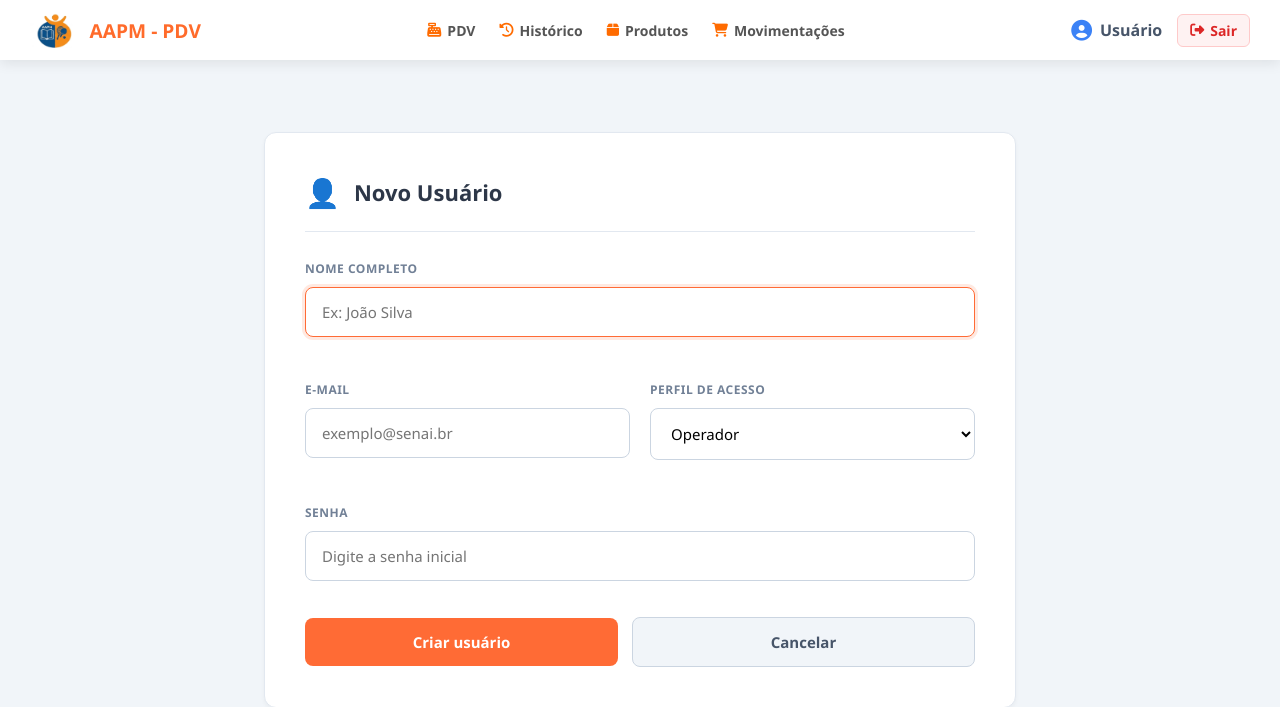
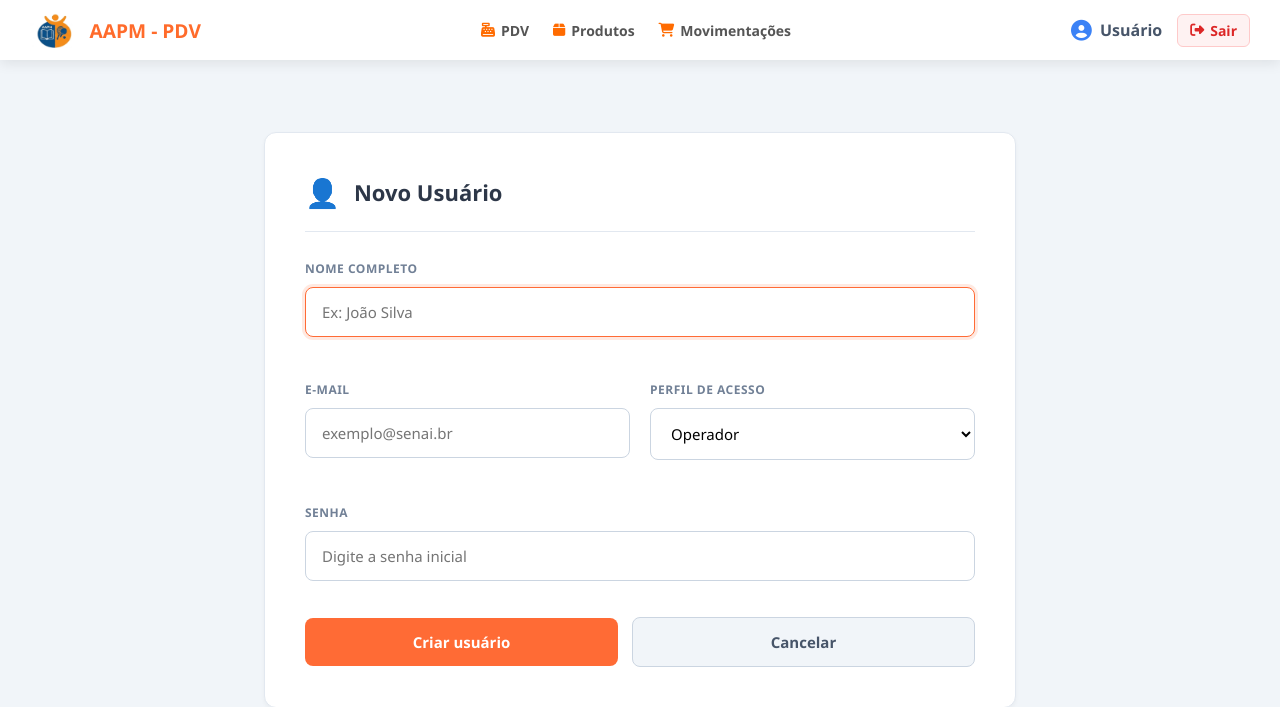
Before and after one commit to isabellyr-oliveira/Projeto-PDV, a FastAPI app: page /auth/cadastro in a window 1280 px wide. Shown: the top 707 px of the page. Run offline with FastAPI, Linux system fonts and the light colour scheme.

Commit message:
corrigi a parte de historico que estava aprecedo em clientes

```diff
--- a/app/templates/base.html
+++ b/app/templates/base.html
@@ -30,10 +30,6 @@
                 <i class="fa-solid fa-cash-register" style="color: #ff6b00;"></i> PDV
             </a>
 
-            <a href="/pdv/historico" style="text-decoration: none; color: #555; font-size: 14px; font-weight: 600; display: flex; align-items: center; gap: 6px;">
-                <i class="fa-solid fa-clock-rotate-left" style="color: #ff6b00;"></i> Histórico
-            </a>
-
             <a href="/produtos" style="text-decoration: none; color: #555; font-size: 14px; font-weight: 600; display: flex; align-items: center; gap: 6px;">
                 <i class="fa-solid fa-box" style="color: #ff6b00;"></i> Produtos
             </a>
@@ -44,6 +40,10 @@
 
             <!-- Rotas de Admin (Validação por role / perfil / is_admin) -->
             {% if usuario and (usuario.role == 'admin' or usuario.perfil == 'admin' or usuario.is_admin or usuario == 'admin' or (usuario is mapping and usuario.role == 'admin')) %}
+            <a href="/pdv/historico" style="text-decoration: none; color: #555; font-size: 14px; font-weight: 600; display: flex; align-items: center; gap: 6px;">
+                <i class="fa-solid fa-clock-rotate-left" style="color: #ff6b00;"></i> Histórico
+            </a>
+
             <a href="/clientes" style="text-decoration: none; color: #555; font-size: 14px; font-weight: 600; display: flex; align-items: center; gap: 6px;">
                 <i class="fa-solid fa-address-book" style="color: #ff6b00;"></i> Clientes
             </a>
```
Also changed, not shown: banco.db.
